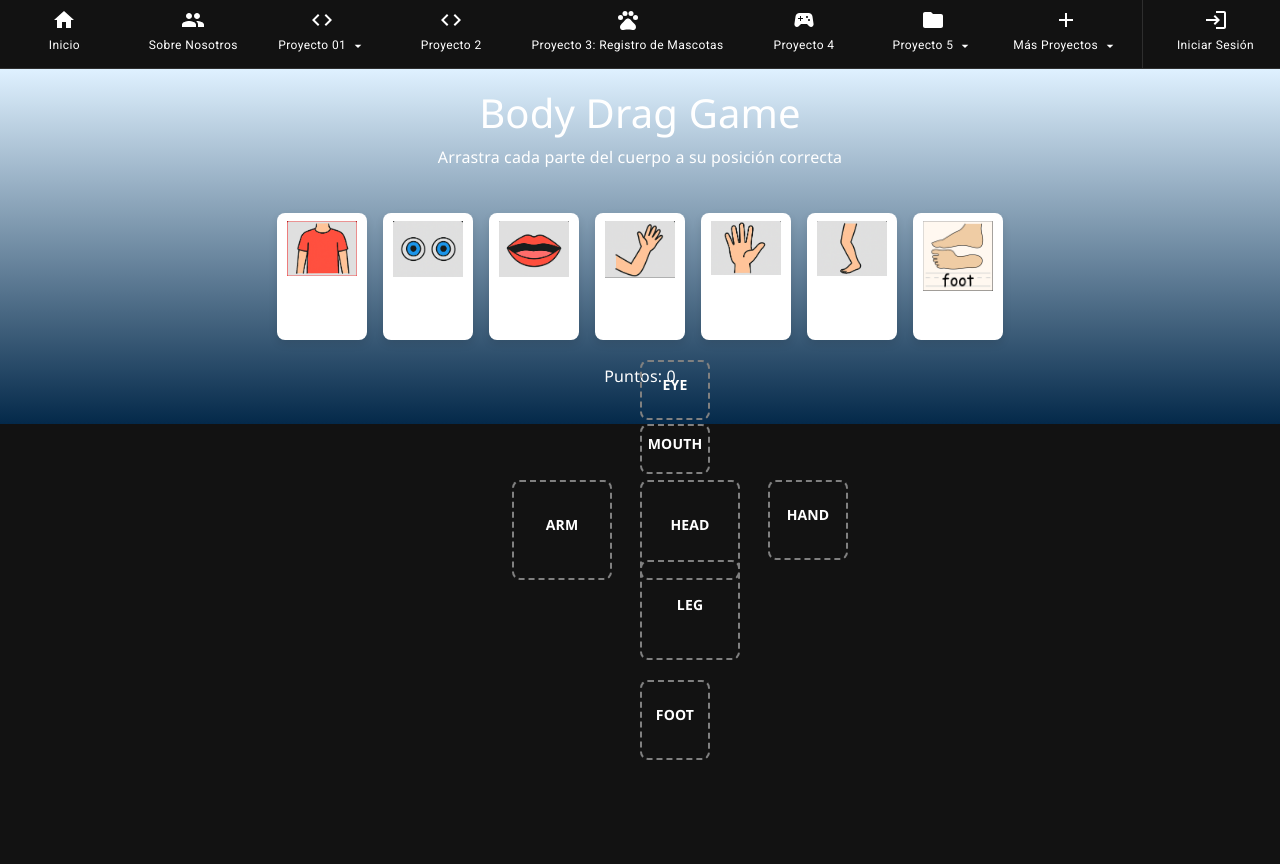
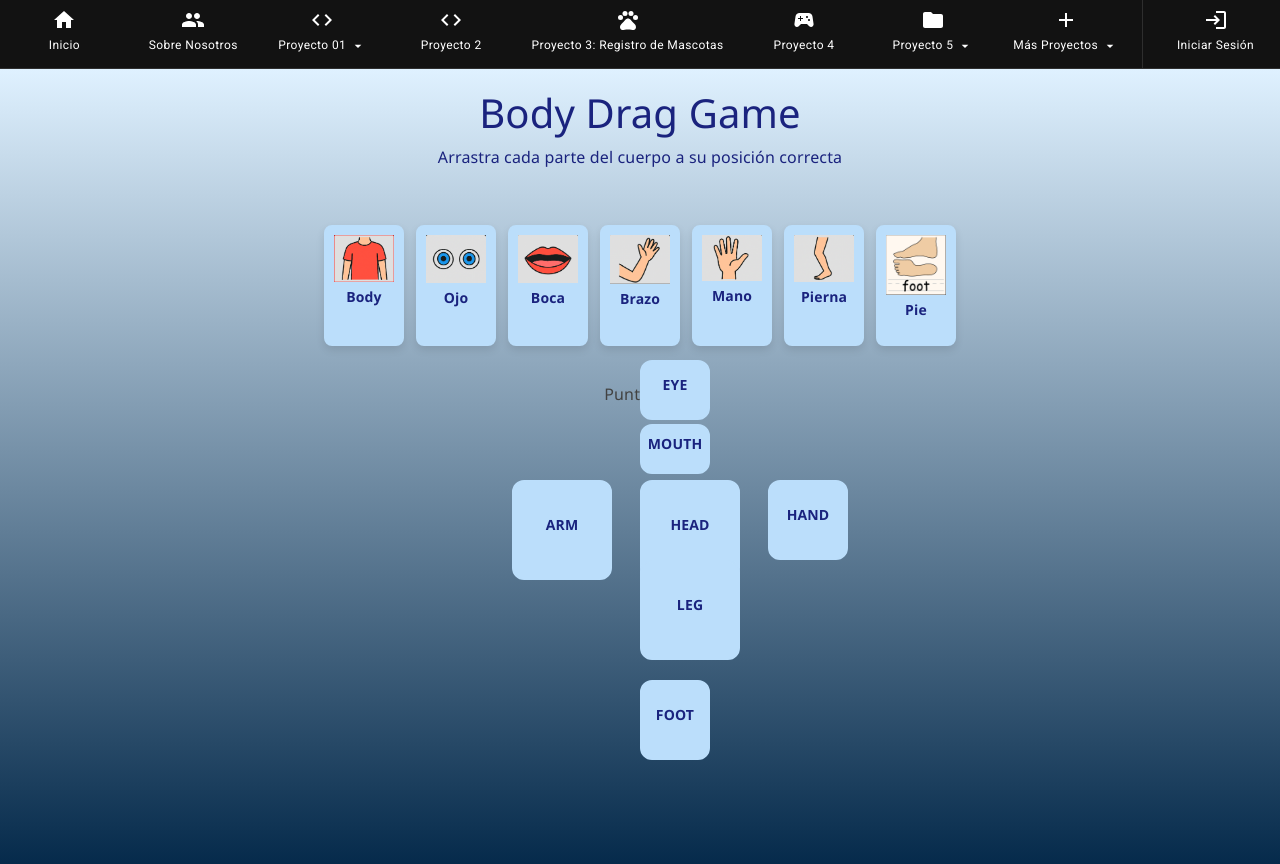
Before and after one commit to Lautaro-Espinosa015/Hub-Proyectos-Grupo2-FPW, a React (Vite) app in the folder client/: page /BodyClickGame in a window 1280 px wide. Shown: the top 864 px of the page. Before the commit the page ends 800 px from the top, so only its background shows below. Built offline with nearby package versions, Linux system fonts and the light colour scheme.

Commit message:
Chore: Cambio de colores en YesNo

```diff
--- a/client/src/components/EnglishGames/Nivel 1/YesNo.jsx
+++ b/client/src/components/EnglishGames/Nivel 1/YesNo.jsx
@@ -31,6 +31,7 @@ export default function YesNoGame() {
   const [feedback, setFeedback] = useState("");
   const [feedbackType, setFeedbackType] = useState("success");
   const [isAnswering, setIsAnswering] = useState(false);
+  const [score, setScore] = useState(0); // contador de puntos agregado
 
   const audioRef = useRef(new Audio());
 
@@ -53,6 +54,7 @@ export default function YesNoGame() {
     if (isCorrect) {
       setFeedbackType("success");
       setFeedback("¡Muy bien! / Great job!");
+      setScore((prev) => prev + 1); // incremento de puntos
       playSound(audioCorrect, () => {
         setFeedback("");
         setStep((prev) => (prev + 1) % questions.length);
@@ -174,6 +176,25 @@ export default function YesNoGame() {
             )}
           </CardContent>
         </Card>
+
+        {/* Contador de puntos modular */}
+        <Box
+          sx={{
+            mt: 4,
+            p: 2,
+            backgroundColor: "#F5F5F5", // fondo neutro
+            border: "2px solid #BBDEFB", // borde de tarjeta
+            borderRadius: "12px",
+            textAlign: "center",
+            color: "#424242", // texto puntuación
+            fontSize: "18px",
+            fontWeight: "bold",
+            width: "fit-content",
+            mx: "auto"
+          }}
+        >
+          Puntos acumulados: {score}
+        </Box>
       </Container>
     </Box>
   );
--- a/client/src/components/EnglishGames/Nivel 2/BodyClickGame.jsx
+++ b/client/src/components/EnglishGames/Nivel 2/BodyClickGame.jsx
@@ -52,19 +52,23 @@ export default function BodyDragGame() {
   };
 
   return (
-    <div className="game-container">
-      <h1 className="text-3xl font-bold mb-2">Body Drag Game</h1>
-      <p className="text-xl mb-4">Arrastra cada parte del cuerpo a su posición correcta</p>
+    <div className="game-container" style={{ backgroundColor: "#e3f2fd", minHeight: "100vh" }}> {/* cambio cromático unificado */}
+      <h1 className="text-3xl font-bold mb-2" style={{ color: "#1A237E" }}>Body Drag Game</h1> {/* cambio cromático unificado */}
+      <p className="text-xl mb-4" style={{ color: "#1A237E" }}>
+        Arrastra cada parte del cuerpo a su posición correcta
+      </p> {/* cambio cromático unificado */}
 
       {/* Silueta con casilleros */}
-      <div className="relative w-[350px] h-[500px] bg-white rounded-2xl shadow-xl overflow-hidden mb-6">
+      <div
+        className="relative w-[350px] h-[500px] rounded-2xl shadow-xl overflow-hidden mb-6"
+        style={{ backgroundColor: "#F5F5F5" }} // cambio cromático unificado
+      >
         {bodyParts.map((part) => (
-
           <div
             key={part.id}
             onDrop={(e) => soltarParte(e, part.id)}
             onDragOver={permitirSoltar}
-  className={`casillero ${placedParts[part.id] ? "correcto" : ""}`}
+            className="casillero"
             style={{
               left: part.x,
               top: part.y,
@@ -74,7 +78,10 @@ export default function BodyDragGame() {
               display: "flex",
               flexDirection: "column",
               alignItems: "center",
-    justifyContent: "center"
+              justifyContent: "center",
+              backgroundColor: placedParts[part.id] ? "#c8e6c9" : "#BBDEFB", // cambio cromático unificado
+              border: `2px solid ${placedParts[part.id] ? "#a5d6a7" : "#BBDEFB"}`, // cambio cromático unificado
+              borderRadius: "12px"
             }}
           >
             {placedParts[part.id] && (
@@ -85,8 +92,7 @@ export default function BodyDragGame() {
                 draggable={false}
               />
             )}
-  {/* Etiqueta en inglés */}
-  <p style={{ marginTop: "4px", fontSize: "14px", fontWeight: "bold", color: "#fff" }}>
+            <p style={{ marginTop: "4px", fontSize: "14px", fontWeight: "bold", color: "#1A237E" }}> {/* cambio cromático unificado */}
               {part.id.toUpperCase()}
             </p>
           </div>
@@ -94,7 +100,17 @@ export default function BodyDragGame() {
       </div>
 
       {/* Bandeja horizontal */}
-      <div className="bandeja">
+      <div
+        className="bandeja"
+        style={{
+          display: "flex",
+          flexDirection: "row", // disposición horizontal bandeja
+          flexWrap: "wrap",
+          justifyContent: "center",
+          gap: "12px",
+          padding: "12px"
+        }}
+      >
         {bodyParts.map((part) =>
           !placedParts[part.id] ? (
             <div
@@ -102,15 +118,27 @@ export default function BodyDragGame() {
               className="pieza"
               draggable
               onDragStart={(e) => iniciarArrastre(e, part.id)}
+              style={{
+                display: "flex",
+                flexDirection: "column",
+                alignItems: "center",
+                backgroundColor: "#BBDEFB", // cambio cromático unificado
+                border: "2px solid #BBDEFB", // cambio cromático unificado
+                borderRadius: "8px",
+                padding: "8px",
+                width: "80px"
+              }}
             >
-              <img src={images[part.id]} alt={part.id} />
-              <p>{part.etiquetaEs}</p>
+              <img src={images[part.id]} alt={part.id} style={{ maxWidth: "100%" }} />
+              <p style={{ fontSize: "14px", fontWeight: "bold", color: "#1A237E", marginTop: "4px" }}> {/* cambio cromático unificado */}
+                {part.etiquetaEs}
+              </p>
             </div>
           ) : null
         )}
       </div>
 
-      <p className="text-lg mt-4">Puntos: {score}</p>
+      <p className="text-lg mt-4" style={{ color: "#424242" }}>Puntos: {score}</p> {/* cambio cromático unificado */}
     </div>
   );
 }
```
Lines whose indentation alone changed are shown as unchanged.
